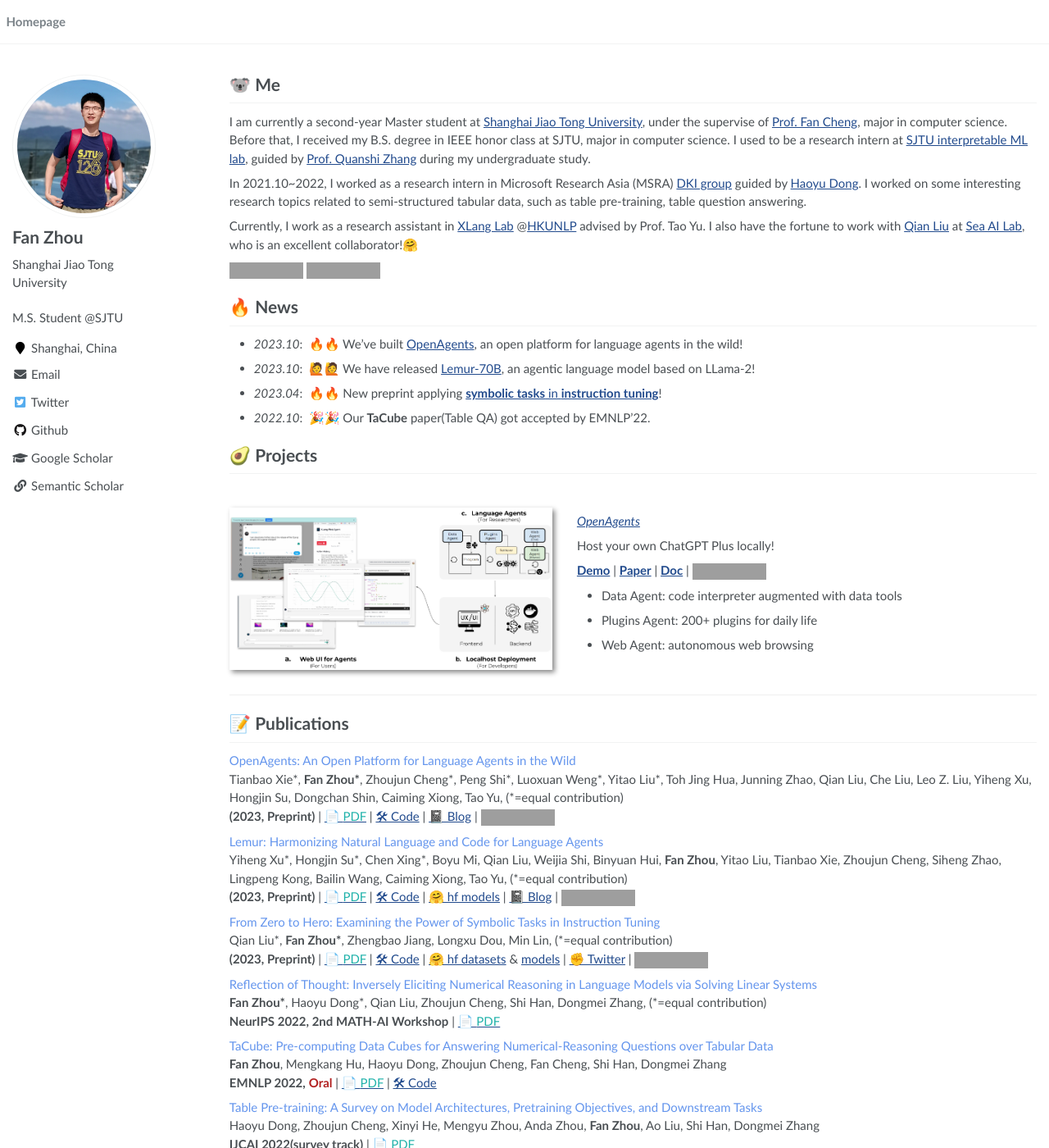
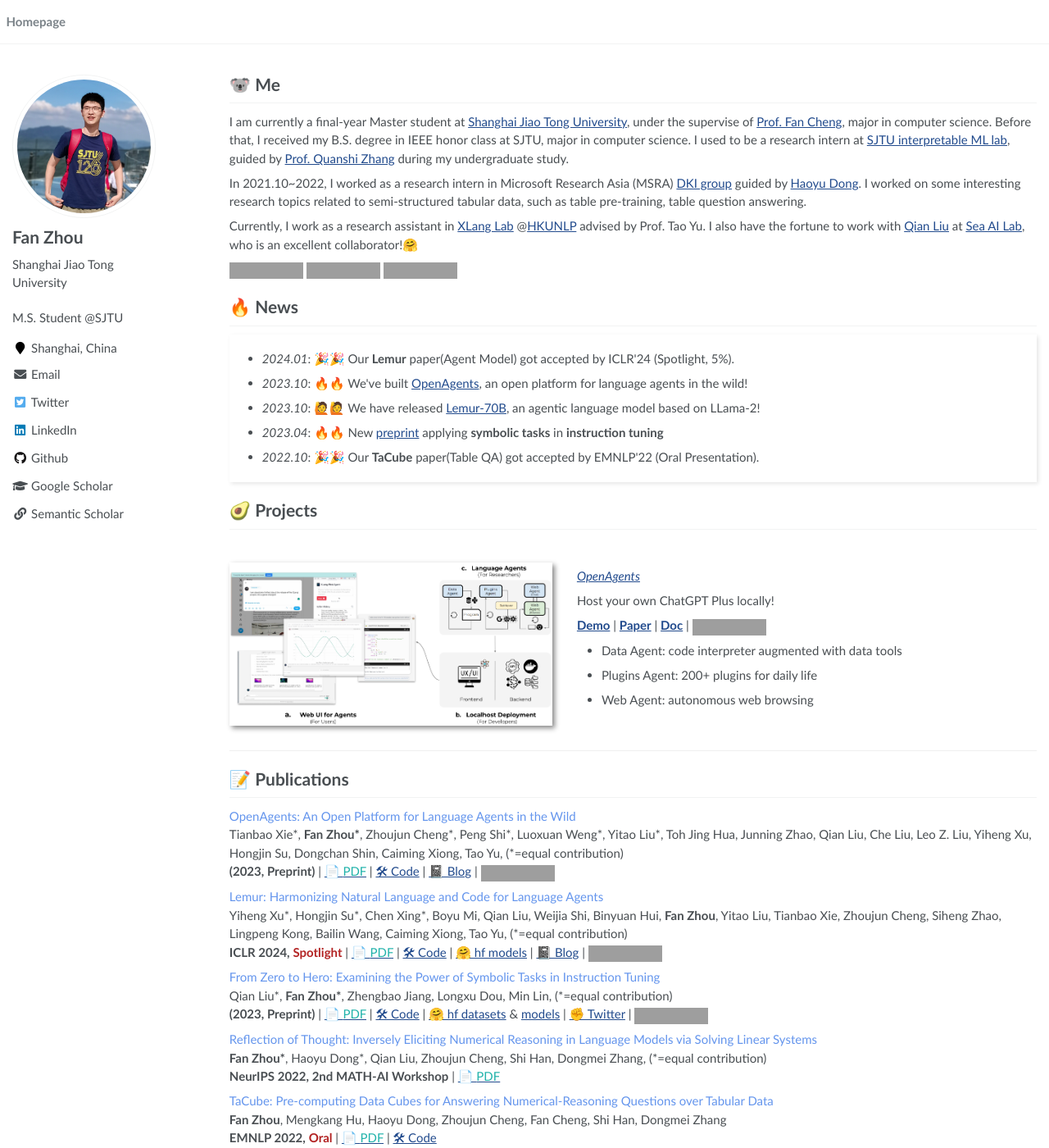
Before and after one commit to koalazf99/koalazf99.github.io, a Jekyll site: the page built from _pages/about.md, in a window 1280 px wide and 1400 px high. Shown: the whole window at 82% size. Built offline with Jekyll 4.4.1, drawn with Linux system fonts in a browser that asks for light colours; grey boxes are pictures that could not be loaded.

Commit message:
update lemur

```diff
--- a/_config.yml
+++ b/_config.yml
@@ -28,7 +28,7 @@
   employer         :
   pubmed           :
   googlescholar    : "https://scholar.google.com/citations?user=qi8UzmkAAAAJ&hl=en"
-  email            : "zhoufan98@sjtu.edu.cn"
+  email            : "koala99.zf@gmail.com"
   researchgate     :  # e.g., "https://www.researchgate.net/profile/yourprofile"
   uri              :  "https://www.semanticscholar.org/author/Fan-Zhou/2153433679"
   bitbucket        :
@@ -43,7 +43,8 @@
   instagram        :
   impactstory      : # e.g., "https://profiles.impactstory.org/u/xxxx-xxxx-xxxx-xxxx"
   lastfm           :
-  linkedin         : # e.g., "linkedin username"
+  linkedin         : "fanzhou99"
+  # linkedin         : # e.g., "linkedin username"
   dblp             : # e.g., "https://dblp.org/pid/xx/xxxx.html"
   orcid            : # e.g., "https://orcid.org/xxxx"
   pinterest        :
--- a/_includes/author-profile.html
+++ b/_includes/author-profile.html
@@ -104,7 +104,7 @@
         <li><a href="{{ author.googlescholar }}"><i class="fas fa-fw fa-graduation-cap"></i> Google Scholar</a></li>
       {% endif %}
       {% if author.uri %}
-        <li><a href="{{ author.uri }}"><i class="fas fa-fw fa-link" aria-hidden="true"></i> Semantic Scholar </a></li>
+        <li><a href="{{ author.uri }}"><i class="fas fa-fw fa-link"></i> Semantic Scholar</a></li>
       {% endif %}
       {% if author.pubmed %}
         <li><a href="{{ author.pubmed }}"><i class="ai ai-pubmed-square ai-fw"></i> PubMed</a></li>
--- a/_pages/about.md
+++ b/_pages/about.md
@@ -19,7 +19,7 @@
 
 # 🐨 Me
 
-I am currently a second-year Master student at [Shanghai Jiao Tong University](https://en.sjtu.edu.cn/), under the supervise of [Prof. Fan Cheng](https://www.cs.sjtu.edu.cn/~chengfan/index.html), major in computer science. Before that, I received my B.S. degree in IEEE honor class at SJTU, major in computer science. I used to be a research intern at [ SJTU interpretable ML lab](https://sjtu-xai-lab.github.io/), guided by [Prof. Quanshi Zhang](http://qszhang.com) during my undergraduate study.
+I am currently a final-year Master student at [Shanghai Jiao Tong University](https://en.sjtu.edu.cn/), under the supervise of [Prof. Fan Cheng](https://www.cs.sjtu.edu.cn/~chengfan/index.html), major in computer science. Before that, I received my B.S. degree in IEEE honor class at SJTU, major in computer science. I used to be a research intern at [ SJTU interpretable ML lab](https://sjtu-xai-lab.github.io/), guided by [Prof. Quanshi Zhang](http://qszhang.com) during my undergraduate study.
 
 In 2021.10~2022, I worked as a research intern in Microsoft Research Asia (MSRA) [DKI group](https://www.microsoft.com/en-us/research/group/data-knowledge-intelligence/) guided by [Haoyu Dong](https://www.microsoft.com/en-us/research/people/hadong/). I worked on some interesting research topics related to semi-structured tabular data, such as table pre-training, table question answering.
 
@@ -27,14 +27,36 @@
 I also have the fortune to work with [Qian Liu](https://siviltaram.github.io/) at [Sea AI Lab](https://sail.sea.com/), who is an excellent collaborator!🤗
 
 <a href='https://scholar.google.com/citations?user=qi8UzmkAAAAJ&hl=en'><img src="https://img.shields.io/endpoint?url={{ url | url_encode }}&logo=Google%20Scholar&labelColor=f6f6f6&color=9cf&style=flat&label=citations"></a>
-<a href="https://hits.seeyoufarm.com"><img src="https://hits.seeyoufarm.com/api/count/incr/badge.svg?url=https%3A%2F%2Fkoalazf99.github.io&count_bg=%2379C83D&title_bg=%23555555&icon=&icon_color=%23E7E7E7&title=hits&edge_flat=false"/></a>
+<a href='./uploads/FZhou_Resume.pdf'><img src="https://img.shields.io/badge/-Fan's Resumé-299DE7?logo=gitbook&logoColor=white"></a>
+<a href="https://hits.seeyoufarm.com"><img src="https://hits.seeyoufarm.com/api/count/incr/badge.svg?url=https%3A%2F%2Fkoalazf99.github.io&count_bg=%2379C83D&title_bg=%23555555&icon=&icon_color=%23E7E7E7&title=page hits&edge_flat=false"/></a>
 
 
-# 🔥 News
+<!-- # 🔥 News
+- *2024.01*: &nbsp;🎉🎉 Our **Lemur** paper(Agent Model) got accepted by ICLR'24 (Spotlight, 5%).
 - *2023.10*: &nbsp;🔥🔥 We've built [OpenAgents](https://github.com/xlang-ai/OpenAgents), an open platform for language agents in the wild!
 - *2023.10*: &nbsp;🙋🙋 We have released [Lemur-70B](https://arxiv.org/abs/2310.06830), an agentic language model based on LLama-2!
 - *2023.04*: &nbsp;🔥🔥 New preprint applying [**symbolic tasks** in **instruction tuning**](https://arxiv.org/abs/2304.07995)!
-- *2022.10*: &nbsp;🎉🎉 Our **TaCube** paper(Table QA) got accepted by EMNLP'22.
+- *2022.10*: &nbsp;🎉🎉 Our **TaCube** paper(Table QA) got accepted by EMNLP'22 (Oral Presentation). -->
+
+# 🔥 News
+<style>
+    .scrollable-area {
+        max-height: 180px;
+        overflow-y: auto;
+        box-shadow: 2px 2px 5px rgba(0, 0, 0, 0.1);
+        padding: 10px;
+    }
+</style>
+
+<div class="scrollable-area">
+    <ul>
+        <li><em>2024.01</em>: 🎉🎉 Our <strong>Lemur</strong> paper(Agent Model) got accepted by ICLR'24 (Spotlight, 5%).</li>
+        <li><em>2023.10</em>: 🔥🔥 We've built <a href="https://github.com/xlang-ai/OpenAgents">OpenAgents</a>, an open platform for language agents in the wild!</li>
+        <li><em>2023.10</em>: 🙋🙋 We have released <a href="https://arxiv.org/abs/2310.06830">Lemur-70B</a>, an agentic language model based on LLama-2!</li>
+        <li><em>2023.04</em>: 🔥🔥 New <a href="https://arxiv.org/abs/2304.07995">preprint</a> applying <strong>symbolic tasks</strong> in <strong>instruction tuning</strong></li>
+        <li><em>2022.10</em>: 🎉🎉 Our <strong>TaCube</strong> paper(Table QA) got accepted by EMNLP'22 (Oral Presentation).</li>
+    </ul>
+</div>
 
 # 🥑 Projects
 
@@ -64,7 +86,7 @@
 <div class='paper-box-text' markdown="1">
 <font color="CornFlowerBlue">Lemur: Harmonizing Natural Language and Code for Language Agents</font>
 Yiheng Xu\*, Hongjin Su\*, Chen Xing\*, Boyu Mi, Qian Liu, Weijia Shi, Binyuan Hui, **Fan Zhou**, Yitao Liu, Tianbao Xie, Zhoujun Cheng, Siheng Zhao, Lingpeng Kong, Bailin Wang, Caiming Xiong, Tao Yu, (*=equal contribution) \\
-**(2023, Preprint)** |  [📄 <font color="LightSeaGreen">PDF</font>](https://arxiv.org/abs/2310.06830) | [🛠 Code](https://github.com/OpenLemur/Lemur) | [🤗 hf models](https://huggingface.co/OpenLemur) | [📓 Blog](https://www.xlang.ai/blog/openlemur) | [![](https://img.shields.io/github/stars/OpenLemur/Lemur?style=social)](https://github.com/OpenLemur/Lemur)
+**ICLR 2024,** **<font color="FireBrick">Spotlight</font>** |  [📄 <font color="LightSeaGreen">PDF</font>](https://arxiv.org/abs/2310.06830) | [🛠 Code](https://github.com/OpenLemur/Lemur) | [🤗 hf models](https://huggingface.co/OpenLemur) | [📓 Blog](https://www.xlang.ai/blog/openlemur) | [![](https://img.shields.io/github/stars/OpenLemur/Lemur?style=social)](https://github.com/OpenLemur/Lemur)
 </div>
 
 <div class='paper-box-text' markdown="1">
```
Also changed, not shown: 1 other file.
